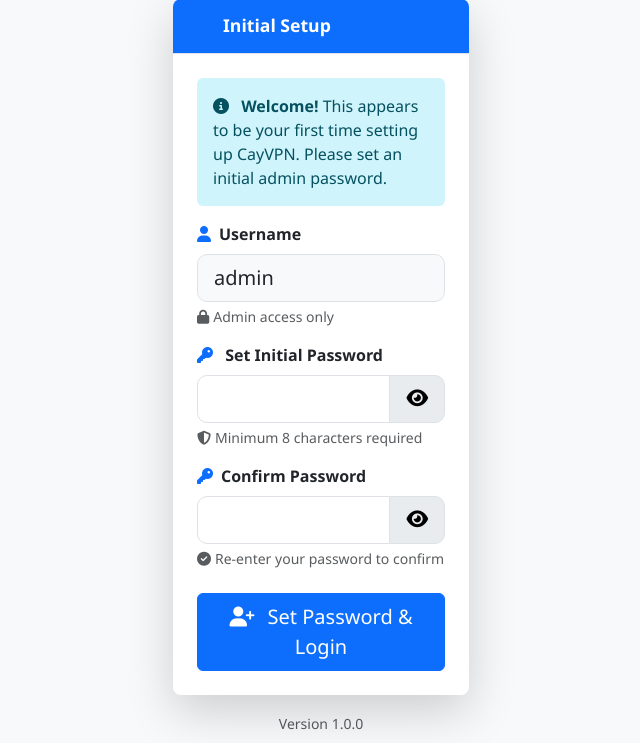
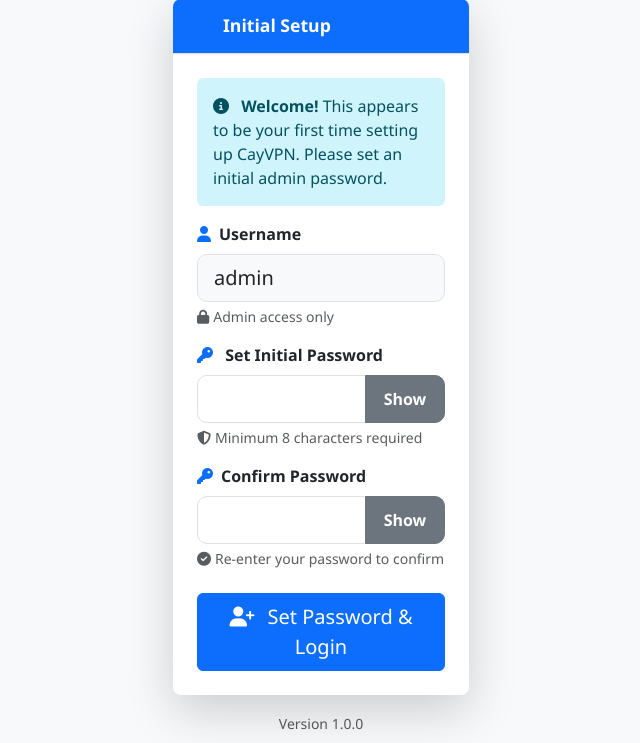
Before and after one commit to caynetic/cayvpn, a Flask app: page /login in a window 1280 px wide. Shown: the part 281-1024 px from the top of the page, without its empty margins (319-959 px from the left). Run offline with Flask 3, Linux system fonts and the light colour scheme; parts of the project's set-up code (start-up, migrations or seed data) failed here and were passed over; some libraries are stand-ins or nearby versions.

Commit message:
Replace icon buttons with Show/Hide text buttons for better visibility

```diff
--- a/templates/login.html
+++ b/templates/login.html
@@ -54,9 +54,9 @@
               <input type="password" class="form-control form-control-lg" id="password" name="password" required
                      minlength="8" autocomplete="{% if first_time %}new-password{% else %}current-password{% endif %}"
                      style="border-radius: 10px 0 0 10px;">
-              <button class="btn btn-light border" type="button" id="togglePassword"
-                      style="border-radius: 0 10px 10px 0; min-width: 50px; background-color: #e9ecef;">
-                <i class="fas fa-eye" style="font-size: 1.2rem; color: #000;"></i>
+              <button class="btn btn-secondary" type="button" id="togglePassword"
+                      style="border-radius: 0 10px 10px 0; min-width: 80px; font-weight: 600;">
+                Show
               </button>
             </div>
             <div class="form-text text-muted">
@@ -73,9 +73,9 @@
               <input type="password" class="form-control form-control-lg" id="confirm_password" name="confirm_password"
                      required minlength="8" autocomplete="new-password"
                      style="border-radius: 10px 0 0 10px;">
-              <button class="btn btn-light border" type="button" id="toggleConfirmPassword"
-                      style="border-radius: 0 10px 10px 0; min-width: 50px; background-color: #e9ecef;">
-                <i class="fas fa-eye" style="font-size: 1.2rem; color: #000;"></i>
+              <button class="btn btn-secondary" type="button" id="toggleConfirmPassword"
+                      style="border-radius: 0 10px 10px 0; min-width: 80px; font-weight: 600;">
+                Show
               </button>
             </div>
             <div class="form-text text-muted">
@@ -104,30 +104,24 @@
 // Password visibility toggle
 document.getElementById('togglePassword').addEventListener('click', function() {
   const password = document.getElementById('password');
-  const icon = this.querySelector('i');
   if (password.type === 'password') {
     password.type = 'text';
-    icon.classList.remove('fa-eye');
-    icon.classList.add('fa-eye-slash');
+    this.textContent = 'Hide';
   } else {
     password.type = 'password';
-    icon.classList.remove('fa-eye-slash');
-    icon.classList.add('fa-eye');
+    this.textContent = 'Show';
   }
 });
 
 {% if first_time %}
 document.getElementById('toggleConfirmPassword').addEventListener('click', function() {
   const confirmPassword = document.getElementById('confirm_password');
-  const icon = this.querySelector('i');
   if (confirmPassword.type === 'password') {
     confirmPassword.type = 'text';
-    icon.classList.remove('fa-eye');
-    icon.classList.add('fa-eye-slash');
+    this.textContent = 'Hide';
   } else {
     confirmPassword.type = 'password';
-    icon.classList.remove('fa-eye-slash');
-    icon.classList.add('fa-eye');
+    this.textContent = 'Show';
   }
 });
 {% endif %}
```
